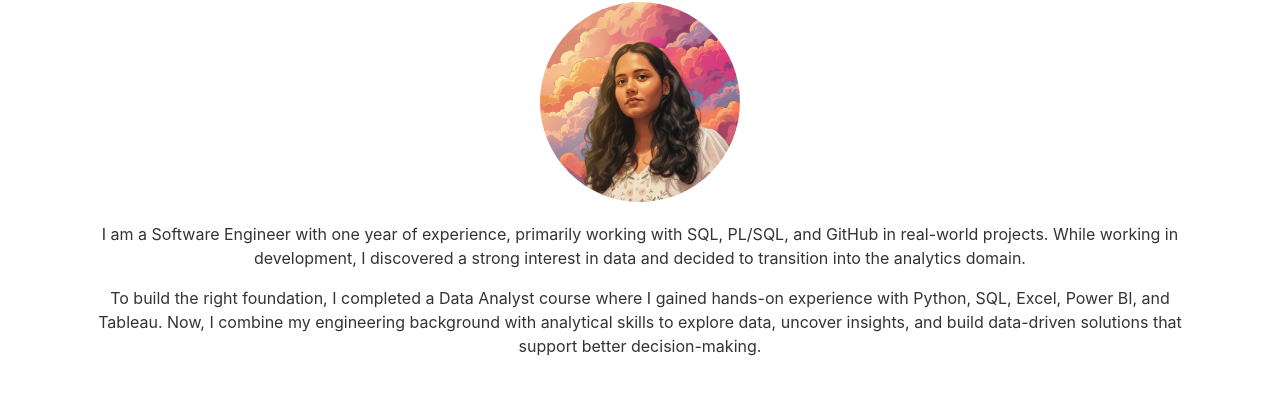
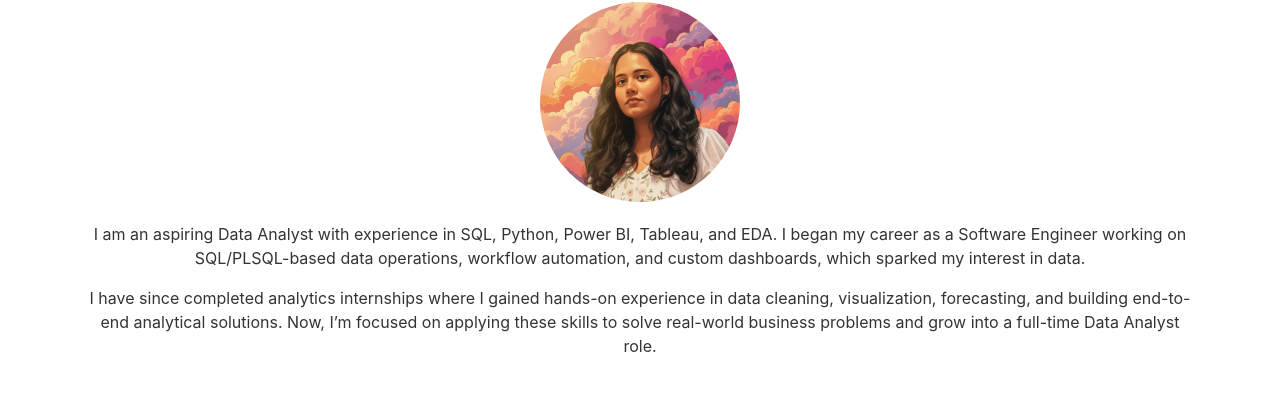
Before and after one commit to deepikapriyak30/portfolio, a plain HTML site: page index.html in a window 1280 px wide. Shown: the part 172-580 px from the top of the page. Drawn offline with nearby package versions, Linux system fonts and the light colour scheme.

Commit message:
Update index.html

```diff
--- a/index.html
+++ b/index.html
@@ -151,8 +151,8 @@
   <div class="container">
     <h2>About</h2>
     <img src="images/about/1.jpg" alt="About Me">
-    <p>I am a Software Engineer with one year of experience, primarily working with SQL, PL/SQL, and GitHub in real-world projects. While working in development, I discovered a strong interest in data and decided to transition into the analytics domain.</p>
-    <p>To build the right foundation, I completed a Data Analyst course where I gained hands-on experience with Python, SQL, Excel, Power BI, and Tableau. Now, I combine my engineering background with analytical skills to explore data, uncover insights, and build data-driven solutions that support better decision-making.</p>
+    <p>I am an aspiring Data Analyst with experience in SQL, Python, Power BI, Tableau, and EDA. I began my career as a Software Engineer working on SQL/PLSQL-based data operations, workflow automation, and custom dashboards, which sparked my interest in data.</p>
+    <p>I have since completed analytics internships where I gained hands-on experience in data cleaning, visualization, forecasting, and building end-to-end analytical solutions. Now, I’m focused on applying these skills to solve real-world business problems and grow into a full-time Data Analyst role.</p>
   </div>
 </section>
 
```
